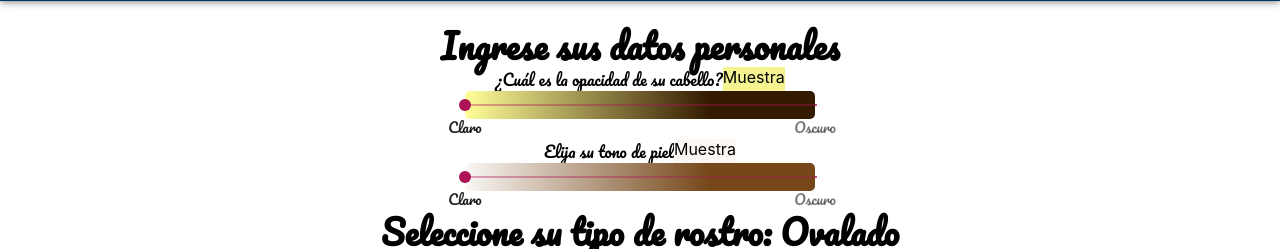
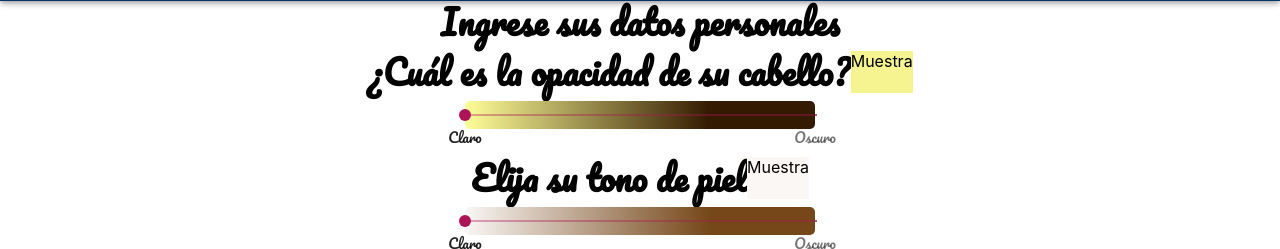
Before and after one commit to SHJAndre/corte_cabello, a React (Create React App) app: page / in a window 1280 px wide. Shown: the part 63-312 px from the top of the page. Built offline with nearby package versions, Linux system fonts and the light colour scheme; a web font is replaced by a local one.

Commit message:
Morning Advance

```diff
--- a/src/App.js
+++ b/src/App.js
@@ -1,6 +1,6 @@
 import React, { useState } from "react";
 import NumberFormat from "react-number-format";
-import {EstilosComponentes} from './Utils/EstilosMaterialUI'
+import { EstilosComponentes } from "./Utils/EstilosMaterialUI";
 import "./App.css";
 import {
   Modal,
@@ -33,13 +33,12 @@ import theme from "./Utils/temaConfig";
 import Navbar from "./Components/Navbar";
 import Footer from "./Components/footer";
 
-
-
 function valuetext(value) {
   return `${value}°C`;
 }
 
-function App() {
+const App = () => {
+  const [mujer, setMujer] = useState(true);
   const [OpacidadCabello, setOpacidadCabello] = useState(0);
   const [Piel, setPiel] = useState(0);
   const [FormaCara, setFormaCara] = useState("Ovalado");
@@ -96,15 +95,15 @@ function App() {
 
   return (
     <ThemeProvider theme={theme}>
-      <Navbar />
+      <Navbar change={Sexo =>setMujer(Sexo)} />
       <Modal open={modal} onClose={abrirCerrar}>
         {body}
       </Modal>
       <Wrapper>
-        <EntradaDifusa className={Estilos.root}>
+
           <Typography variant="h4">Ingrese sus datos personales</Typography>
           <Entrada>
-            <Typography>¿Cuál es la opacidad de su cabello?</Typography>
+            <Typography variant="h4">¿Cuál es la opacidad de su cabello?</Typography>
             <div style={{ background: OpacidadColores[OpacidadCabello] }}>
               Muestra
             </div>
@@ -120,7 +119,7 @@ function App() {
           />
 
           <Entrada>
-            <Typography>Elija su tono de piel</Typography>
+            <Typography variant="h4">Elija su tono de piel</Typography>
             <div style={{ background: ColorPiel[Piel] }}>Muestra</div>
           </Entrada>
           <Slider
@@ -240,8 +239,6 @@ function App() {
               </figure>
             </Grid>
           </Grid>
-        </EntradaDifusa>
-        <EntradaInferencial className={Estilos.root}>
           <Typography variant="h4">
             Seleccione su personalidad: {Personalidad}
           </Typography>
@@ -279,7 +276,6 @@ function App() {
             </Grid>
           </Grid>
 
-
           <Typography variant="h4">
             Del 1 al 10 ¿Qué tan ocupad@ estás?: {NivelOcupacion}
           </Typography>
@@ -316,7 +312,6 @@ function App() {
               </figure>
             </Grid>
           </Grid>
-        </EntradaInferencial>
       </Wrapper>
       <div>
         <Button
--- a/src/Components/Navbar.js
+++ b/src/Components/Navbar.js
@@ -64,6 +64,7 @@ const Navbar = () => {
               <Grid item>
                 <AntSwitch
                   checked={checkedSexo}
+
                   onChange={handleSexo}
                   name="Sexo"
                 />
```
